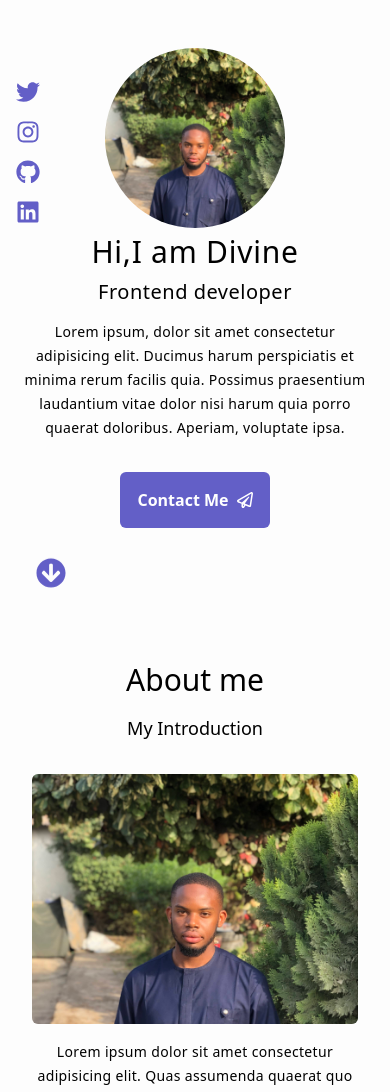
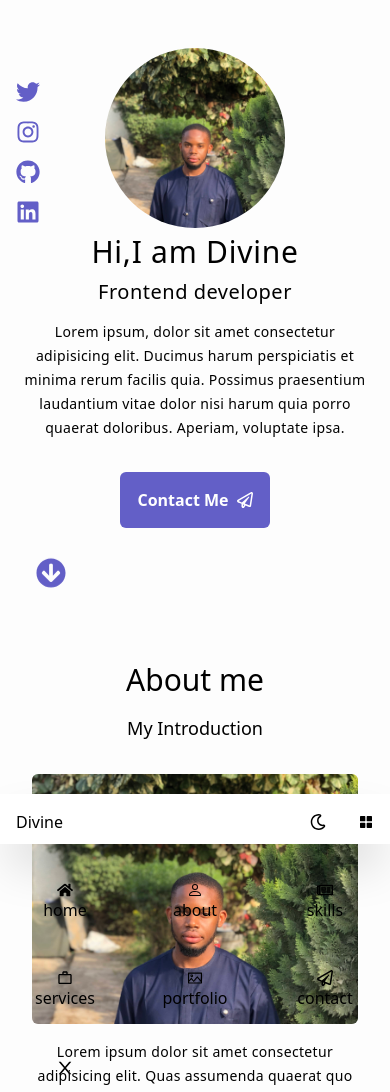
Before and after one commit to Deevyne99/my-portfolio, a React (Vite) app in the folder portfolio/: page / in a window 390 px wide. Shown: the top 1092 px of the page. Built offline with nearby package versions, Linux system fonts and the light colour scheme.

Commit message:
added menu component

```diff
--- a/portfolio/src/App.jsx
+++ b/portfolio/src/App.jsx
@@ -8,6 +8,7 @@ import Services from './components/services/Services'
 import Contact from './components/contact/Contact'
 import Footer from './components/footer/Footer'
 import { useGlobalContext } from './hooks/context'
+import Menu from './components/menu/Menu'
 
 const App = () => {
   // const { toggleDarkMode, darkMode } = useGlobalContext()
@@ -21,6 +22,7 @@ const App = () => {
       <Services />
       <Portfolio />
       <Contact />
+      <Menu></Menu>
       <Footer />
     </div>
   )
--- a/portfolio/src/components/hero/Hero.jsx
+++ b/portfolio/src/components/hero/Hero.jsx
@@ -65,7 +65,7 @@ const Hero = () => {
             <Link
               spy={true}
               smooth={true}
-              offset={-10}
+              offset={-100}
               duration={500}
               className='capitalize'
               to='about'
--- a/portfolio/src/components/menu/Menu.jsx
+++ b/portfolio/src/components/menu/Menu.jsx
@@ -0,0 +1,72 @@
+import React, { useState } from 'react'
+import { useGlobalContext } from '../../hooks/context'
+import {
+  Link,
+  Button,
+  Element,
+  Events,
+  animateScroll as scroll,
+  scrollSpy,
+  scroller,
+} from 'react-scroll'
+import { BiSolidGridAlt } from 'react-icons/bi'
+import { FaRegSun, FaRegMoon } from 'react-icons/fa'
+import { AiOutlineClose } from 'react-icons/ai'
+const Menu = () => {
+  const { links, isMenuOpen, openMenu, closeMenu, darkMode, toggleDarkMode } =
+    useGlobalContext()
+
+  return (
+    <aside
+      className={`sm:hidden fixed  bottom-0 left-0 transition-all duration-300  right-0  shadow-2xl ${
+        isMenuOpen ? 'h-[250px]' : 'h-[50px]'
+      }  ${darkMode === 'dark' ? 'bg-[#00162c]' : ' bg-white'} `}
+    >
+      <div
+        className={`  ${
+          isMenuOpen ? 'hidden' : 'flex justify-between items-center  p-4'
+        }`}
+      >
+        <h2 className=''>Divine</h2>
+        <div className='flex gap-8'>
+          <button onClick={() => toggleDarkMode()}>
+            {darkMode === 'dark' ? <FaRegSun /> : <FaRegMoon />}
+          </button>
+          <button onClick={openMenu}>
+            <BiSolidGridAlt />
+          </button>
+        </div>
+      </div>
+      <ul className='grid grid-cols-3 justify-center items-center  text-center py-8 gap-y-12 '>
+        {links.map((link) => {
+          const { id, name, url, icon } = link
+          return (
+            <li key={id} className=''>
+              <Link
+                spy={true}
+                smooth={true}
+                offset={-10}
+                duration={500}
+                className='capitalize'
+                to={url}
+                onClick={closeMenu}
+                className='flex flex-col justify-center items-center'
+              >
+                {icon}
+                {name}
+              </Link>
+            </li>
+          )
+        })}
+        <button
+          onClick={closeMenu}
+          className=' text-center flex justify-center text-xl'
+        >
+          <AiOutlineClose />
+        </button>
+      </ul>
+    </aside>
+  )
+}
+
+export default Menu
--- a/portfolio/src/data.jsx
+++ b/portfolio/src/data.jsx
@@ -7,38 +7,50 @@ import {
   FaTwitter,
   FaDatabase,
   FaCode,
+  FaHome,
+  FaRegPaperPlane,
+  FaRegNewspaper,
 } from 'react-icons/fa'
-
+// import { IoPersonOutline } from 'react-icons/io'
+import { MdWorkOutline } from 'react-icons/md'
+import { AiOutlinePicture } from 'react-icons/ai'
+import { BsPerson } from 'react-icons/bs'
 export const links = [
   {
     id: 1,
     name: 'home',
     url: 'hero',
+    icon: <FaHome />,
   },
   {
     id: 2,
     name: 'about',
     url: 'about',
+    icon: <BsPerson />,
   },
   {
     id: 3,
     name: 'skills',
     url: 'skills',
+    icon: <FaRegNewspaper />,
   },
   {
     id: 4,
     name: 'services',
     url: 'services',
+    icon: <MdWorkOutline />,
   },
   {
     id: 5,
     name: 'portfolio',
     url: 'portfolio',
+    icon: <AiOutlinePicture />,
   },
   {
     id: 6,
-    name: 'contact me',
+    name: 'contact ',
     url: 'contact',
+    icon: <FaRegPaperPlane />,
   },
 ]
 export const social = [
--- a/portfolio/src/hooks/context.jsx
+++ b/portfolio/src/hooks/context.jsx
@@ -22,6 +22,7 @@ const initialState = {
   isModalOpen: false,
   darkMode: getStorageTheme(),
   expert: [],
+  isMenuOpen: false,
 }
 const lastIndex = portfolio.length - 1
 const AppContext = createContext()
@@ -42,6 +43,12 @@ const AppProvider = ({ children }) => {
   }
   const toggleDarkMode = () => {
     dispatch({ type: 'TOGGLE_DARK_MODE' })
+  }
+  const openMenu = () => {
+    dispatch({ type: 'OPEN_MENU' })
+  }
+  const closeMenu = () => {
+    dispatch({ type: 'CLOSE_MENU' })
   }
   useEffect(() => {
     dispatch({ type: 'SET_SLIDE', payload: lastIndex })
@@ -66,6 +73,8 @@ const AppProvider = ({ children }) => {
         openModal,
         closeModal,
         toggleDarkMode,
+        openMenu,
+        closeMenu,
       }}
     >
       {children}
--- a/portfolio/src/hooks/reducer.jsx
+++ b/portfolio/src/hooks/reducer.jsx
@@ -44,6 +44,12 @@ const reducer = (state, action) => {
     }
     return { ...state, darkMode: darkMode }
   }
+  if (action.type === 'OPEN_MENU') {
+    return { ...state, isMenuOpen: true }
+  }
+  if (action.type === 'CLOSE_MENU') {
+    return { ...state, isMenuOpen: false }
+  }
   throw new Error(`no action ${action.type}`)
 }
 export default reducer
```
